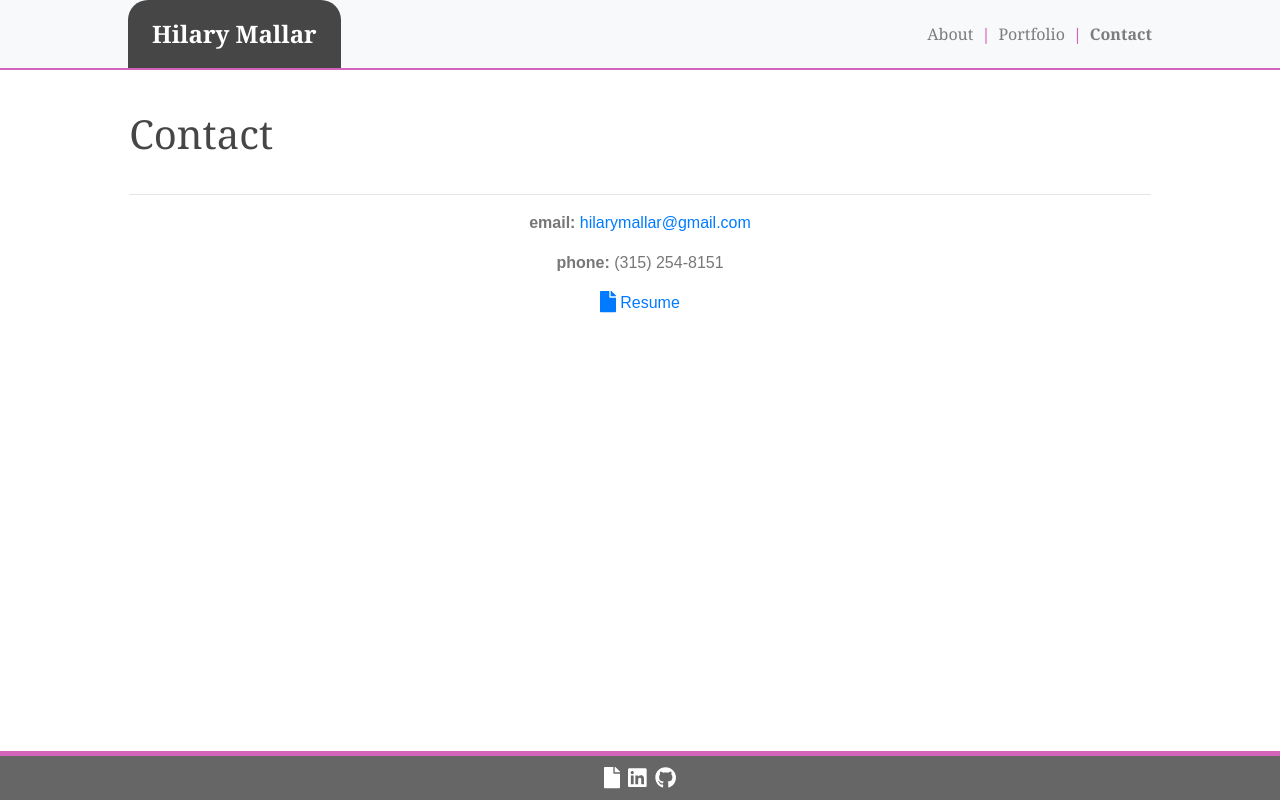
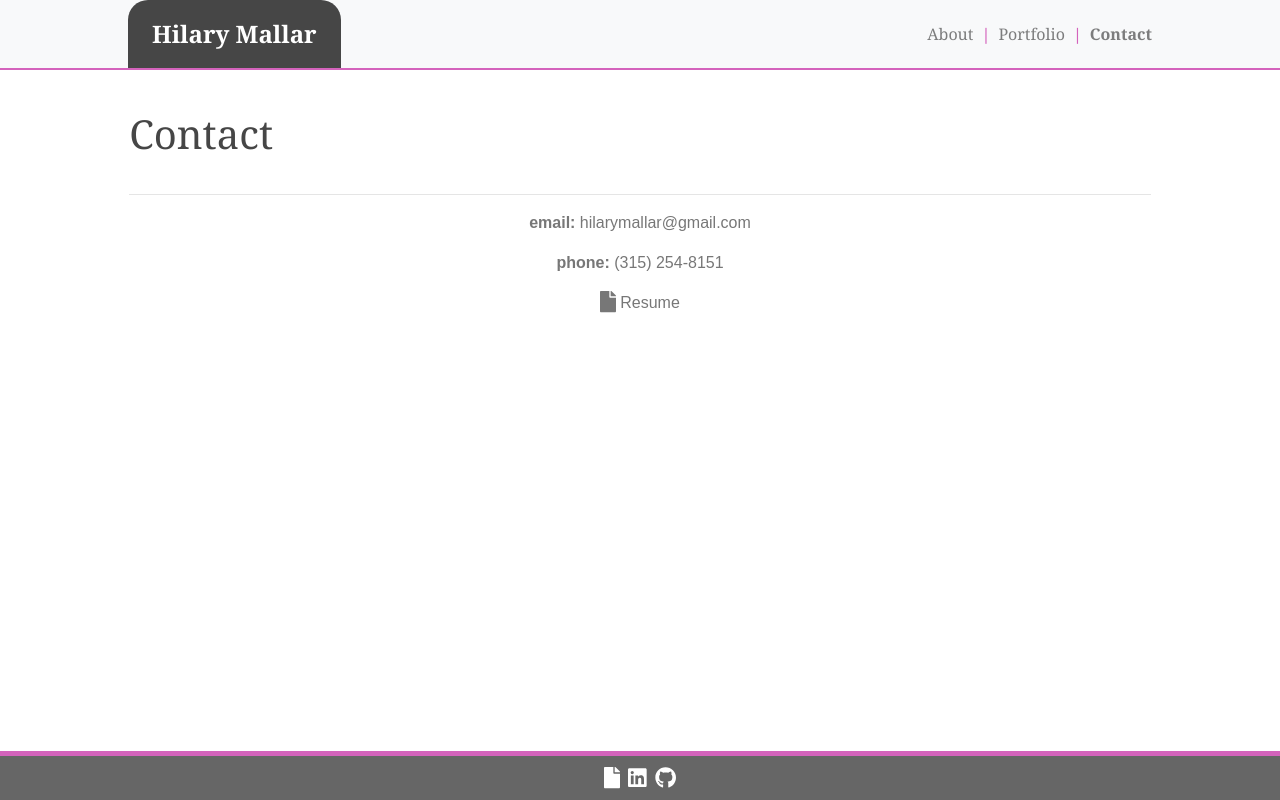
Before and after one commit to hgmallar/website, a React (Create React App) app: page /contact in a window 1280 px wide. Built offline with nearby package versions, Linux system fonts and the light colour scheme.

Commit message:
Update css

```diff
--- a/src/App.css
+++ b/src/App.css
@@ -88,7 +88,10 @@ footer {
 
 a.nav-link,
 a.nav-link:hover,
-a.nav-link:visited {
+a.nav-link:visited,
+a.contact,
+a.contact:hover,
+a.contact:visited {
   color: #777777;
 }
 
```
Also changed, not shown: public/manifest.json.
